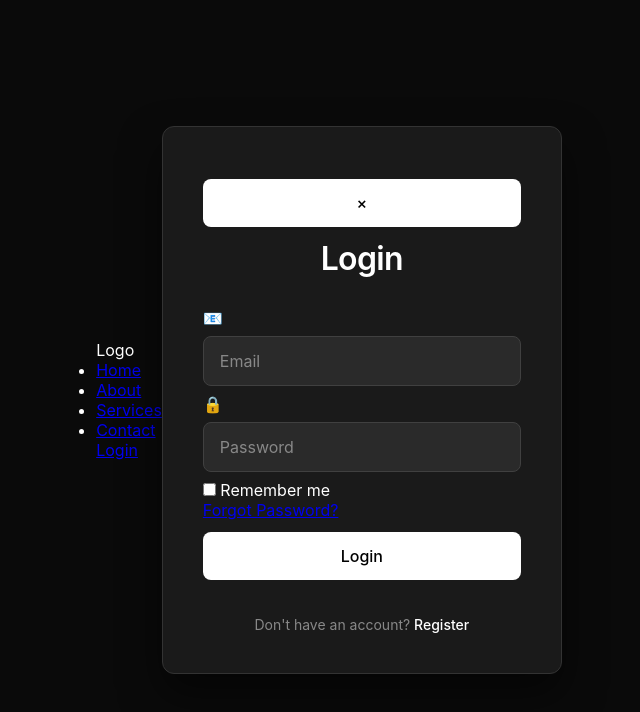
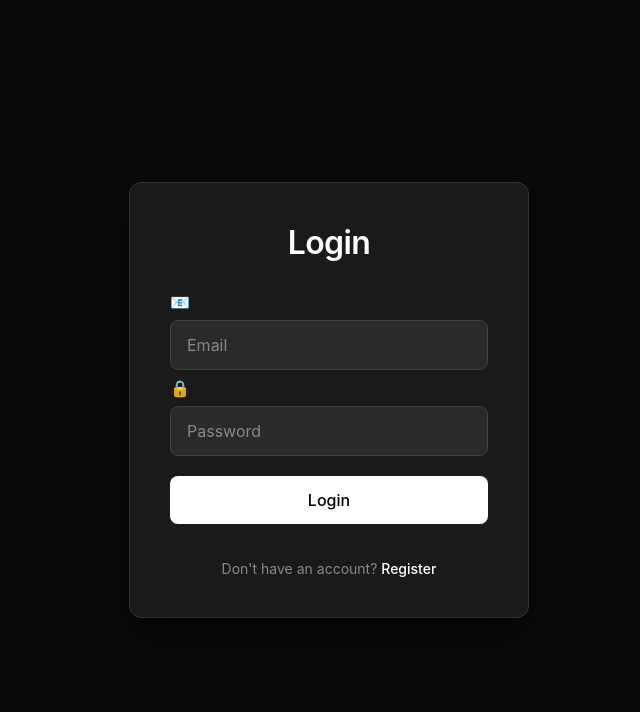
Before and after one commit to poojabhallaa/infollion-assessement, a website: page public/login.html in a window 1280 px wide. Shown: the whole page, without its empty margins (311-951 px from the left). Drawn offline with Linux system fonts and the light colour scheme.

Commit message:
Third-commit

```diff
--- a/public/login.html
+++ b/public/login.html
@@ -7,21 +7,8 @@
   <link rel="stylesheet" href="styles.css" />
 </head>
 <body>
-  <!-- Navigation -->
-  <nav class="nav">
-    <div class="logo">Logo</div>
-    <ul class="nav-links">
-      <li><a href="#home">Home</a></li>
-      <li><a href="#about">About</a></li>
-      <li><a href="#services">Services</a></li>
-      <li><a href="#contact">Contact</a></li>
-    </ul>
-    <a href="#" class="nav-login-btn">Login</a>
-  </nav>
-
   <!-- Login Modal -->
   <div class="container">
-    <button class="close-btn">&times;</button>
     <h2>Login</h2>
 
     <div class="input-group">
@@ -32,15 +19,6 @@
     <div class="input-group">
       <span class="icon">🔒</span>
       <input id="login-password" placeholder="Password" type="password">
-    </div>
-
-    <div class="form-options">
-      <div class="checkbox-group">
-        <input type="checkbox" id="remember">
-        <label for="remember">Remember me</label>
-      </div>
-      <a href="#" class="forgot-password">Forgot Password?</a>
-    </div>
 
     <button onclick="login()">Login</button>
 
```
Also changed, not shown: public/admin.html (+0 -12 lines), public/index.html (+0 -12 lines), public/wallet.html (+0 -11 lines).
